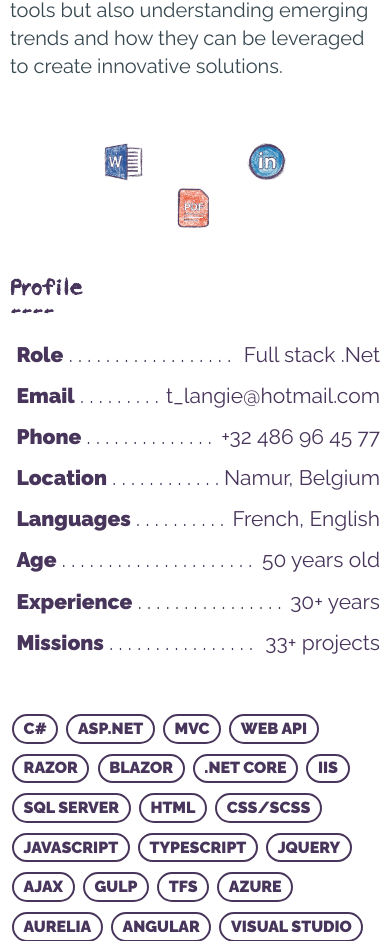
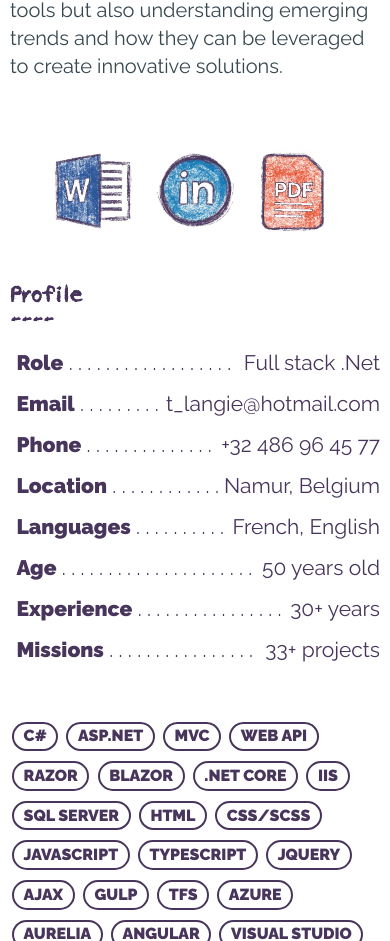
Before and after one commit to Bronzato1/PrologV6, a plain HTML site: page index.html in a window 390 px wide. Shown: the part 1055-1996 px from the top of the page. Drawn offline with Linux system fonts and the light colour scheme.

Commit message:
2024_10_03_16:34

```diff
--- a/assets/stylesheets/custom.css
+++ b/assets/stylesheets/custom.css
@@ -210,10 +210,19 @@ section#links img {
 }
 
 @media only screen and (max-width: 800px) {
+
   .hide-on-mobile {
     display: none;
   }
   .width-100-on-mobile {
     width: 100%;
   }
+
+  section#links img {
+    display: inline-block;
+    margin-left: 10px;
+    margin-right: 10px;
+    width: 20%;
+  }
+
 }
```
